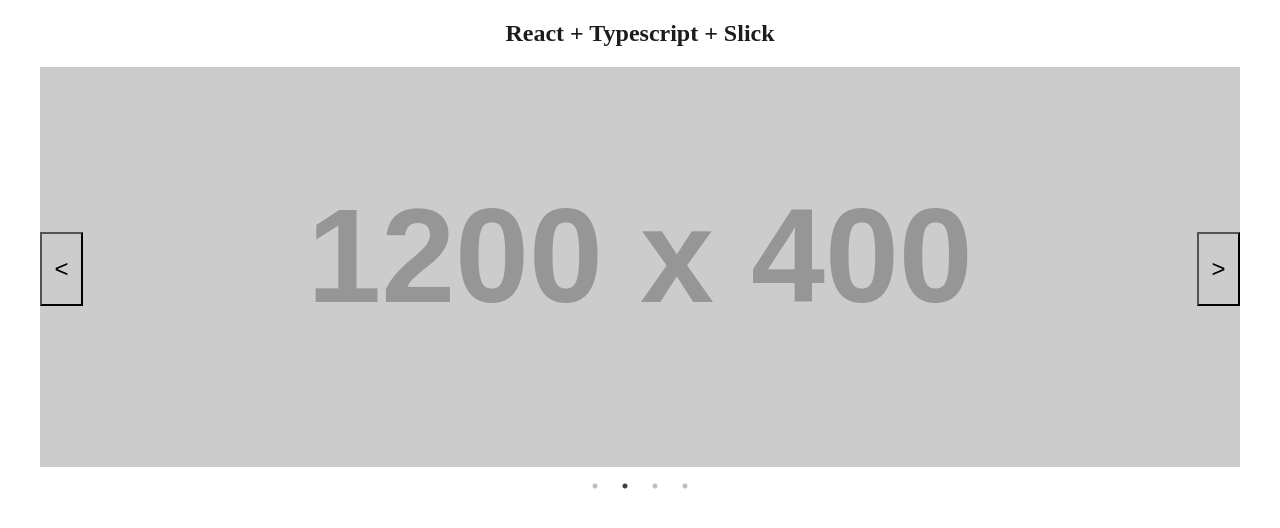
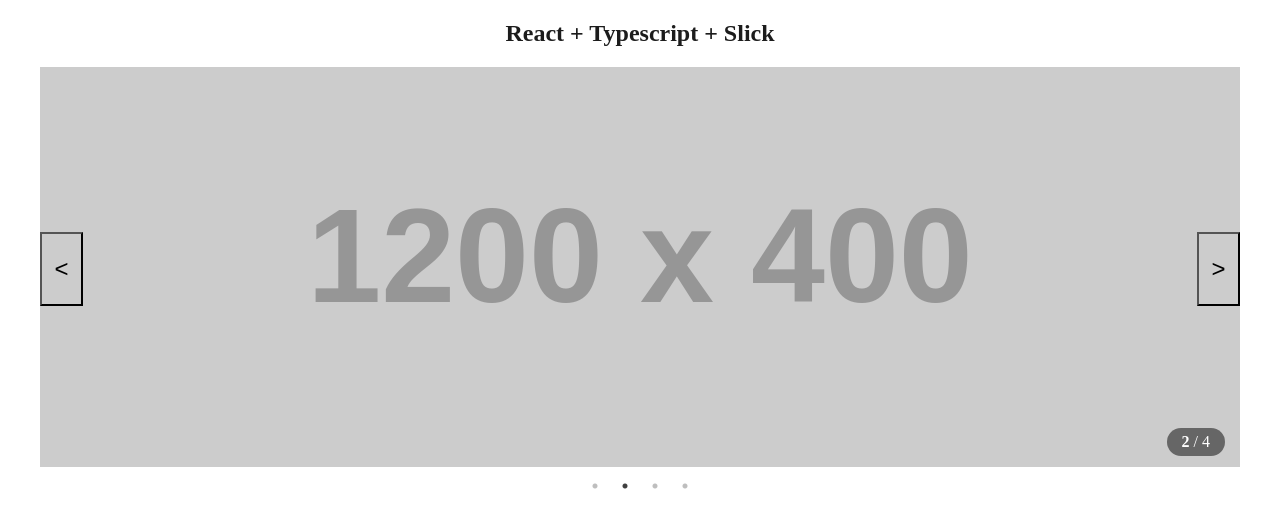
Before and after one commit to yesroad/react-ts-slick, a React (Create React App) app: page / in a window 1280 px wide. Shown: the top 528 px of the page. Built offline with nearby package versions, Linux system fonts and the light colour scheme.

Commit message:
컨트롤박스 추가

```diff
--- /dev/null
+++ b/src/Slider/Control.tsx
@@ -0,0 +1,38 @@
+import styled from 'styled-components';
+
+interface controlProps {
+	/** 슬라이더 총 개수 */
+	count: number;
+	/** 현재 슬라이드 번호 */
+	currentIndex?: number;
+}
+
+const ControlBoxWrapper = styled.div`
+	display: block;
+	align-items: center;
+	padding: 5px 15px;
+	background: rgba(0, 0, 0, 0.5);
+	border-radius: 30px;
+	position: absolute;
+	right: 15px;
+	bottom: 15px;
+`;
+
+const Indicator = styled.span`
+	display: inline-block;
+	line-height: 100%;
+	color: #fff;
+	text-align: center;
+`;
+
+function Control({ count, currentIndex }: controlProps) {
+	return (
+		<ControlBoxWrapper>
+			<Indicator>
+				<strong>{currentIndex}</strong> / {count}
+			</Indicator>
+		</ControlBoxWrapper>
+	);
+}
+
+export default Control;
--- a/src/Slider/Slick.tsx
+++ b/src/Slider/Slick.tsx
@@ -1,6 +1,7 @@
-import { useMemo, useCallback, useRef } from 'react';
+import { useMemo, useCallback, useRef, Children, useState } from 'react';
 import styled from 'styled-components';
 import Slider, { Settings } from 'react-slick';
+import Control from './Control';
 
 import 'slick-carousel/slick/slick.css';
 import 'slick-carousel/slick/slick-theme.css';
@@ -26,57 +27,80 @@ const NextButton = styled(PrevButton)`
 `;
 
 interface sliderProps {
+	/** 슬라이더 아이템 요소 */
 	children: React.ReactNode;
+	/** 커스텀 클래스 */
 	className?: string;
-	usePrevNextButtons?: boolean;
-	indicator?: boolean;
+	/** pager 버튼 */
+	isPager?: boolean;
+	/** dot indicator */
+	isIndicator?: boolean;
+	/** 자동재생 (시간 설정시 number 타입으로) */
 	autoplay?: boolean | number;
+	/** 슬라이더 속도 */
 	speed?: number;
+	/** 반복 여부 */
 	loop?: boolean;
+	/** 컨트롤 박스 사용 여부 */
+	isControl?: boolean;
+	defaultIndex?: number;
 }
 
 function Slick({
 	children,
 	className,
-	usePrevNextButtons = true,
-	indicator = true,
+	isPager = true,
+	isControl = true,
+	isIndicator = true,
 	autoplay = true,
-	speed,
+	speed = 300,
 	loop = true,
+	defaultIndex = 0,
 }: sliderProps) {
+	const [currentIndex, setCurrentIndex] = useState(defaultIndex);
+
 	const slick = useRef<Slider>(null);
 	const settings = useMemo<Settings>(
 		() => ({
-			dots: indicator,
+			dots: isIndicator,
 			infinite: loop,
 			speed,
 			slidesToShow: 1,
 			adaptiveHeight: true,
 			autoplay: Boolean(autoplay),
 			autoplaySpeed: typeof autoplay === 'boolean' ? 3000 : autoplay,
+			beforeChange: (current, next) => {
+				setCurrentIndex(next);
+			},
 		}),
-		[autoplay, indicator, loop, speed],
+		[autoplay, isIndicator, loop, speed],
 	);
 
+	/** 이전 슬라이드로 이동 */
 	const slidePrev = useCallback(() => {
 		slick.current?.slickPrev();
 	}, []);
 
+	/** 다음 슬라이드로 이동 */
 	const slideNext = useCallback(() => {
 		slick.current?.slickNext();
 	}, []);
+
+	/** 슬라이드 총 개수 */
+	const count = useMemo(() => Children.count(children), [children]);
 
 	return (
 		<SlideWrapper className={className}>
 			<Slider ref={slick} {...settings}>
 				{children}
 			</Slider>
-			{usePrevNextButtons && (
+			{isPager && (
 				<>
 					<PrevButton onClick={slidePrev}>&lt;</PrevButton>
 					<NextButton onClick={slideNext}>&gt;</NextButton>
 				</>
 			)}
+			{isControl && <Control currentIndex={currentIndex + 1} count={count} />}
 		</SlideWrapper>
 	);
 }
```
